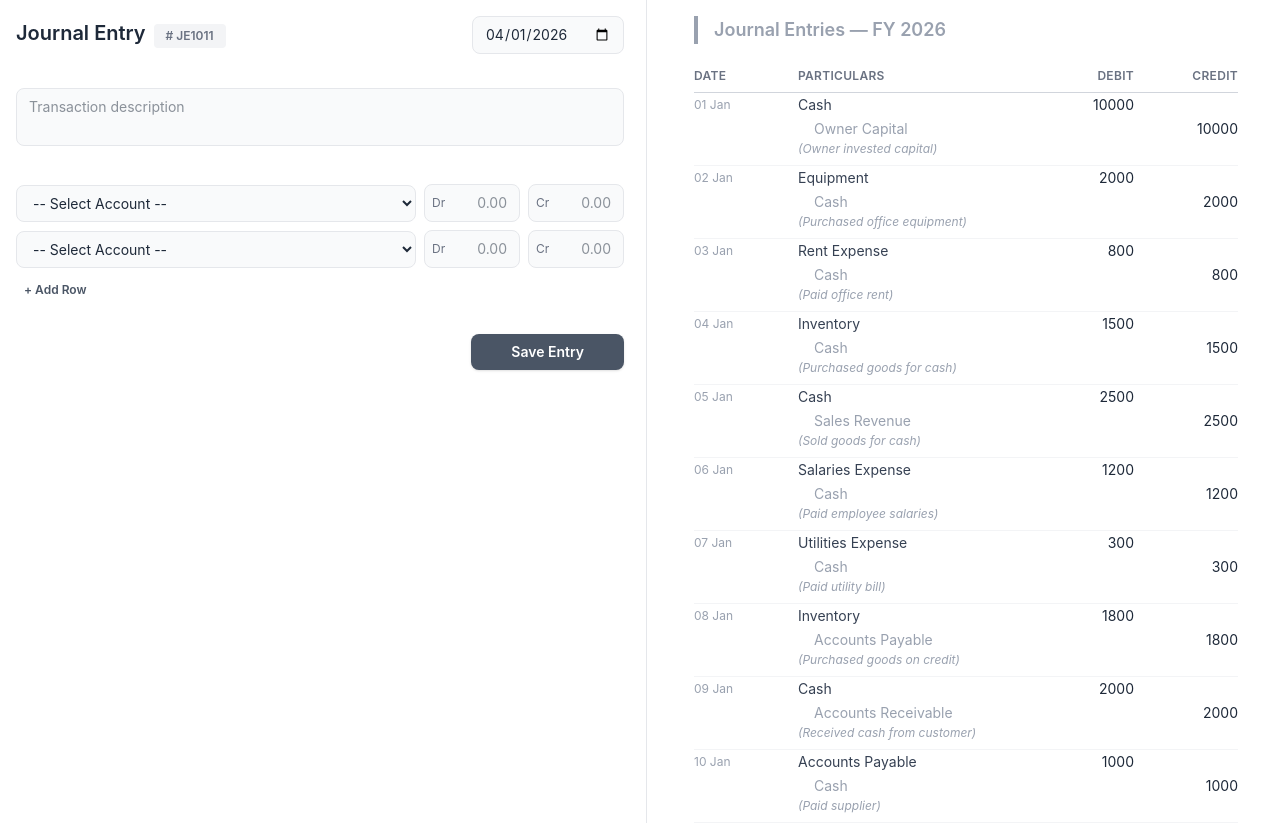
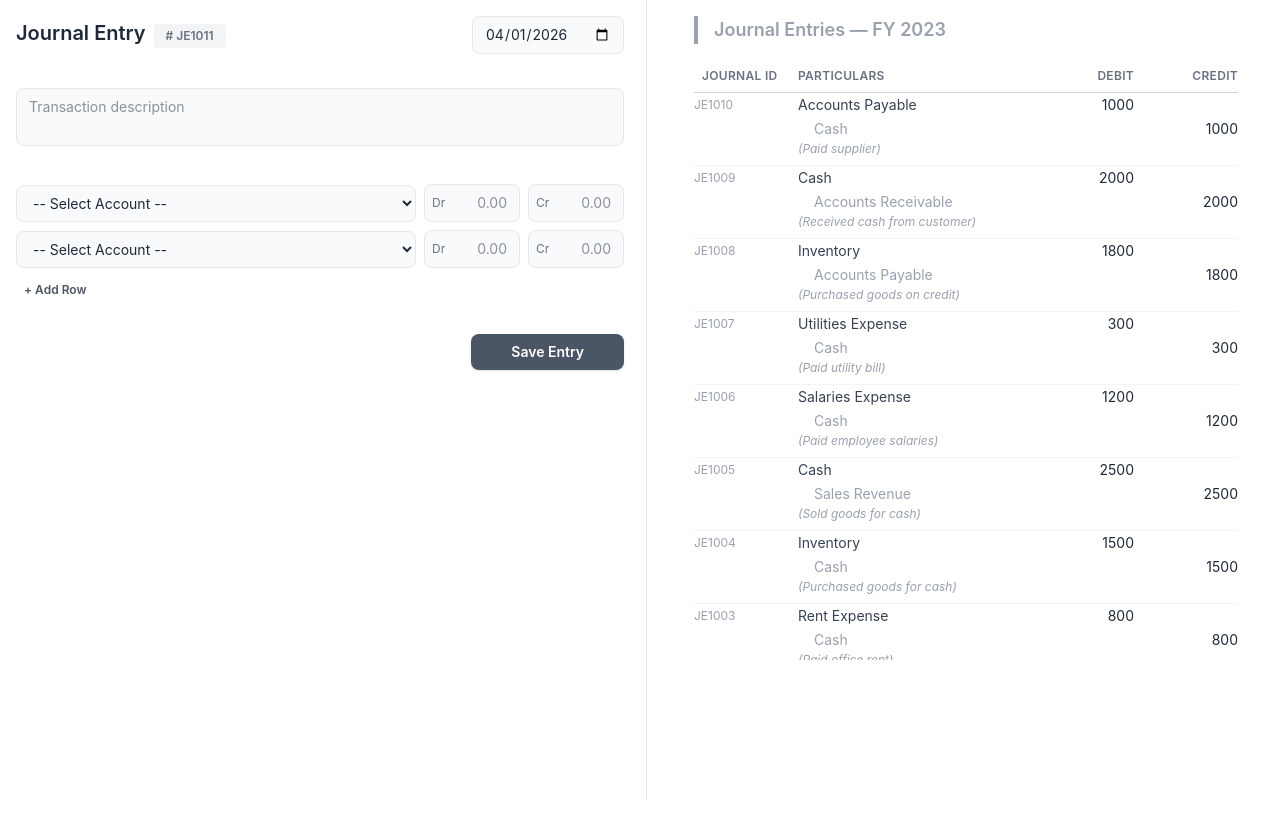
Before and after one commit to jahidulcf/ledger, a React (Vite) app: page / in a window 1280 px wide. After the commit the page ends 800 px from the top, so only its background shows below. Built offline with nearby package versions, Linux system fonts and the light colour scheme.

Commit message:
show entries by recent

```diff
--- a/src/components/Journals/Entry.jsx
+++ b/src/components/Journals/Entry.jsx
@@ -1,6 +1,6 @@
 import { SEED_ACCOUNTS } from '../JournalEntry/constants';
 
-const formatDate = (date) => new Date(date).toLocaleDateString('en-GB', { day: '2-digit', month: 'short' });
+// const formatDate = (date) => new Date(date).toLocaleDateString('en-GB', { day: '2-digit', month: 'short' });
 
 const Entry = ({ entry }) => {
   const getAccountName = (id) => SEED_ACCOUNTS.find(a => a.id === id)?.name ?? id;
@@ -11,9 +11,12 @@ const Entry = ({ entry }) => {
         const hasCr = Number(row.credit) > 0;
         return (
           <tr key={row.id}>
-            <td className="pr-2 text-gray-400 text-xs whitespace-nowrap w-24">
+            <td className="py-0.5 text-gray-400 text-xs whitespace-nowrap w-24">
+              {i === 0 ? entry.id : ''}
+            </td>
+            {/* <td className="pr-2 text-gray-400 text-xs whitespace-nowrap w-24">
               {i === 0 ? formatDate(entry.date) : ''}
-            </td>
+            </td> */}
             <td className={`px-2 text-sm py-0.5 ${hasCr ? 'pl-6 text-gray-400' : 'text-gray-700'}`}>
               {getAccountName(row.account)}
             </td>
@@ -28,6 +31,7 @@ const Entry = ({ entry }) => {
       })}
       <tr>
         <td className="pr-2" />
+        {/* <td className="pr-2" /> */}
         <td className="px-2 text-xs text-gray-400 italic pb-2">
           ({entry.description})
         </td>
--- a/src/components/Journals/Journals.jsx
+++ b/src/components/Journals/Journals.jsx
@@ -2,15 +2,22 @@ import Entry from "./Entry";
 
 
 const Journals = ({entries}) => {
+  const year = entries[0]?.date ? new Date(entries[0].date).getFullYear() : new Date().getFullYear();
+
   return (
     <div className="w-full max-w-xl container mx-auto overflow-x-auto px-4">
-      <h2 className="text-lg font-semibold my-4 px-4 border-l-4 border-gray-400 text-gray-400">Journal Entries — FY {new Date().getFullYear()}</h2>
+      <h2 className="text-lg font-semibold my-4 px-4 border-l-4 border-gray-400 text-gray-400">Journal Entries — FY {year}</h2>
+      {/* Table Scrollable Container */}
+      <div className="overflow-y-auto max-h-150">
         <table className="w-full min-w-96 border-collapse text-sm">
-        <thead>
+          <thead className="sticky top-0 z-10 bg-white">
             <tr className="border-b border-gray-300">
-            <th className="py-2 pr-2 text-left text-xs font-semibold text-gray-500 uppercase tracking-wide w-24">
+              <th className="py-2 px-2 text-left text-xs font-semibold text-gray-500 uppercase tracking-wide w-24">
+                Journal ID
+              </th>
+              {/* <th className="py-2 pr-2 text-left text-xs font-semibold text-gray-500 uppercase tracking-wide w-24">
                 Date
-            </th>
+              </th> */}
               <th className="py-2 px-2 text-left text-xs font-semibold text-gray-500 uppercase tracking-wide">
                 Particulars
               </th>
@@ -23,12 +30,13 @@ const Journals = ({entries}) => {
             </tr>
           </thead>
           <tbody>
-          {entries.map(entry => (
+            {[...entries].reverse().map(entry => (
               <Entry key={entry.id} entry={entry} />
             ))}
           </tbody>
         </table>
       </div>
+    </div>
   );
 };
 
```
Also changed, not shown: src/App.jsx (line endings or trailing spaces), src/components/JournalEntry/useJournalForm.js (line endings or trailing spaces). Lines whose indentation alone changed are shown as unchanged.
